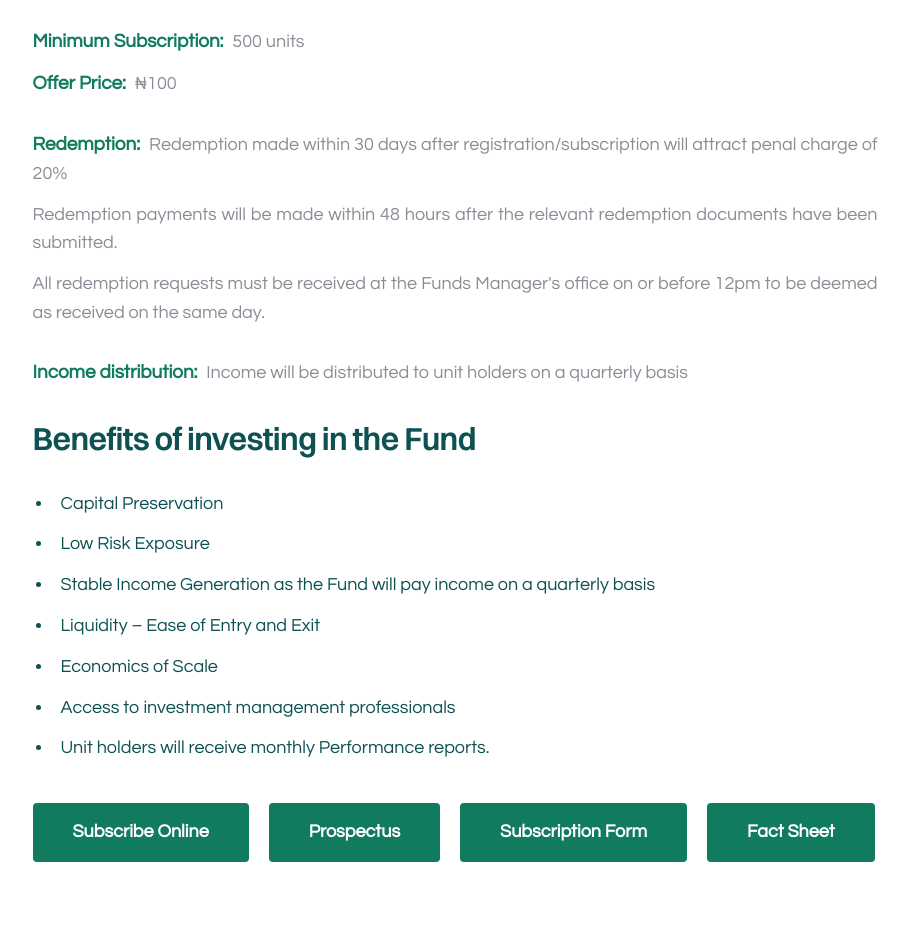
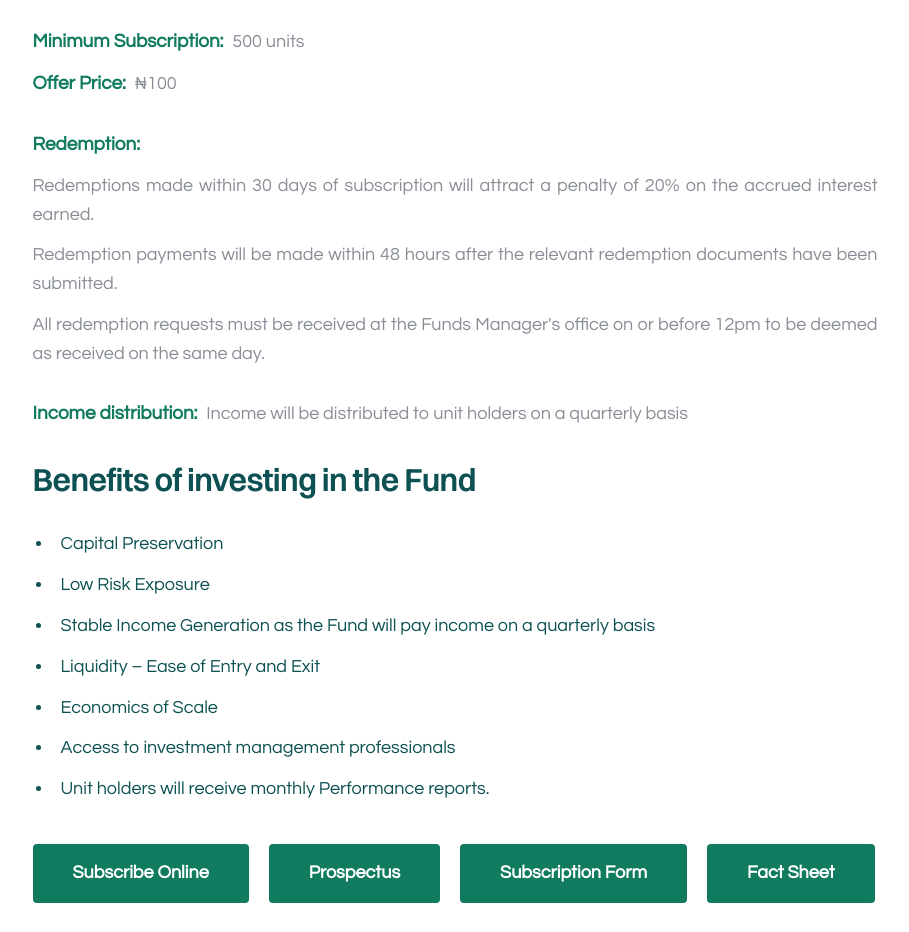
Before and after one commit to Apelng/AWML, a website: page Money-Market-Fund.html in a window 1280 px wide. Shown: the part 1641-2573 px from the top of the page, without its empty margins (185-1094 px from the left). Drawn offline with Linux system fonts and the light colour scheme.

```diff
--- a/Money-Market-Fund.html
+++ b/Money-Market-Fund.html
@@ -180,7 +180,12 @@
 
                             <div class="fund-details-section" style="margin-bottom: 30px;">
                                 <p class="mil-text-m mil-soft mil-mb-15 mil-up" style="margin-bottom: 12px;">
-                                    <strong style="font-weight: 700; color: #107b5f; font-size: 1.05em;">Redemption:</strong> <span style="margin-left: 5px;">Redemption made within 30 days after registration/subscription will attract penal charge of 20%</span>
+                                    <strong style="font-weight: 700; color: #107b5f; font-size: 1.05em;">Redemption:</strong> <span style="margin-left: 5px;">
+                                        </span>
+                                </p>
+
+                                <p class="mil-text-m mil-soft mil-mb-15 mil-up" style="margin-bottom: 12px; padding-left: 0;">
+                                    Redemptions made within 30 days of subscription will attract a penalty of 20% on the accrued interest earned.
                                 </p>
                                 <p class="mil-text-m mil-soft mil-mb-15 mil-up" style="margin-bottom: 12px; padding-left: 0;">
                                     Redemption payments will be made within 48 hours after the relevant redemption documents have been submitted.
```
